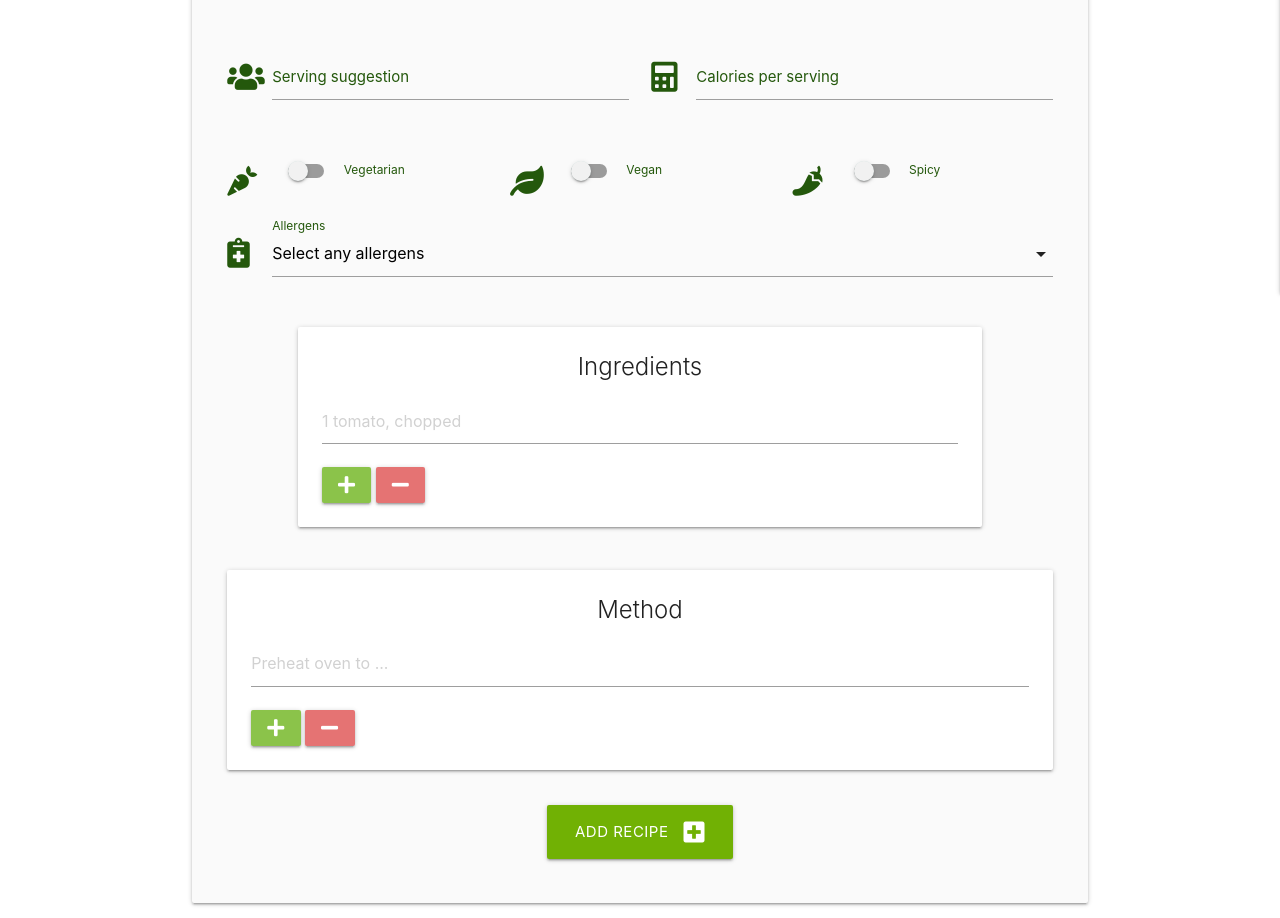
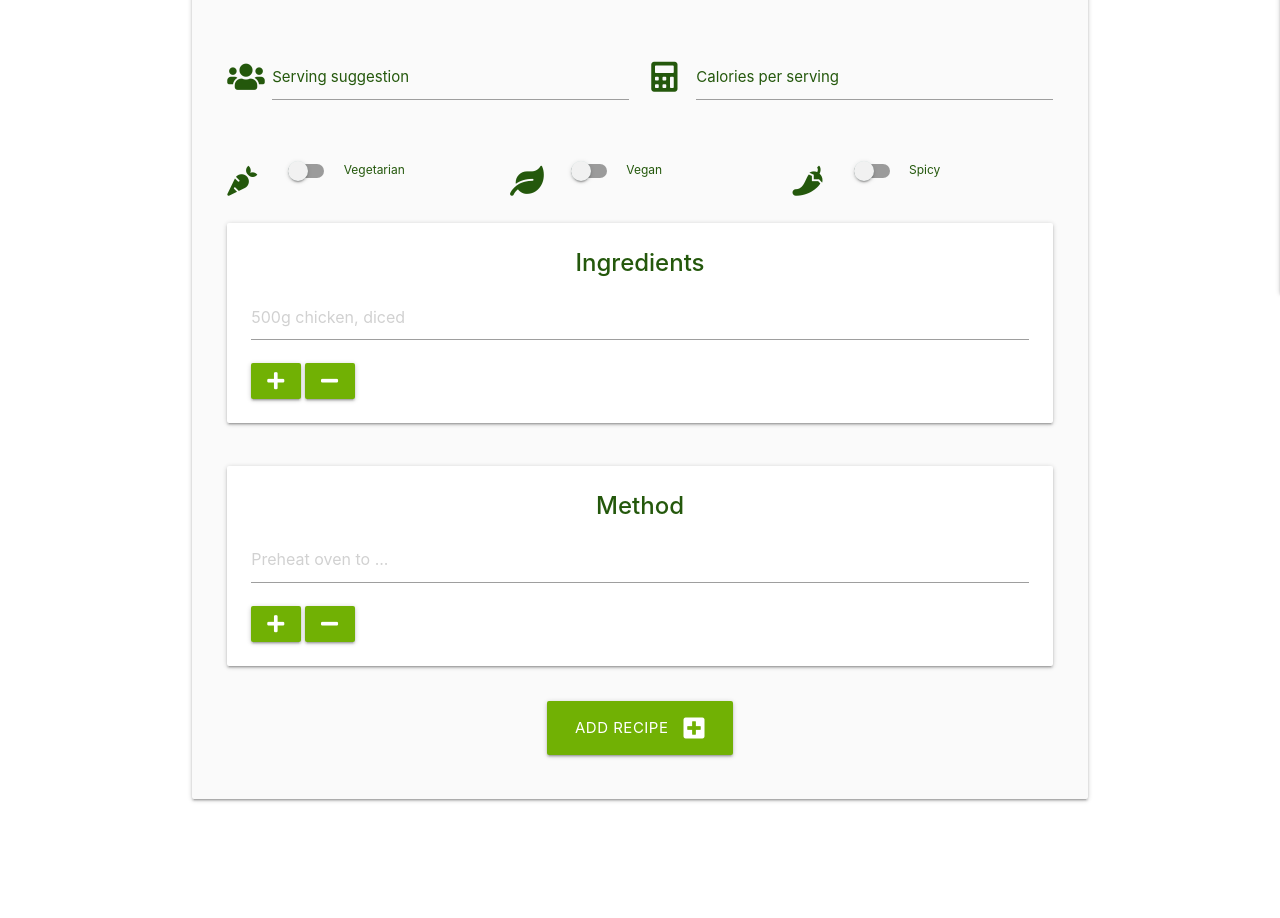
Before and after one commit to DominicSpears/milestoneproject3-soulfood, a Flask app: page /add_recipe in a window 1280 px wide. Shown: the part 567-1485 px from the top of the page. After the commit the page ends 1369 px from the top, so only its background shows below. Run offline with Flask 2, Linux system fonts and the light colour scheme; data that the repository does not hold is empty; some libraries are stand-ins or nearby versions.

Commit message:
Style ingredients and method input for add/edit recipe

```diff
--- a/app.py
+++ b/app.py
@@ -22,6 +22,7 @@ mongo = PyMongo(app)
 @app.route("/get_recipes")
 def get_recipes():
     recipes = list(mongo.db.recipes.find())
+    allergens = mongo.db.allergens.find()
     return render_template("recipes.html", recipes=recipes)
 
 
@@ -137,7 +138,7 @@ def add_recipe():
         return redirect(url_for("get_recipes"))
 
     cuisines = mongo.db.cuisines.find().sort("cuisine_name", 1)
-    allergens = mongo.db.allergens.find().sort("allergen", 1)
+    allergens = mongo.db.allergens.find().sort("allergens", 1)
     return render_template("add_recipe.html", cuisines=cuisines, allergens=allergens)
 
 
@@ -169,7 +170,7 @@ def edit_recipe(recipe_id):
 
     recipe = mongo.db.recipes.find_one({"_id": ObjectId(recipe_id)})
     cuisines = mongo.db.cuisines.find().sort("cuisine_name", 1)
-    allergens = mongo.db.allergens.find().sort("allergen", 1)
+    allergens = mongo.db.allergens.find().sort("allergens", 1)
     return render_template("edit_recipe.html", recipe=recipe, cuisines=cuisines, allergens=allergens)
 
 
--- a/static/css/style.css
+++ b/static/css/style.css
@@ -210,18 +210,19 @@
     color: #24580C;
 }
 
-.ingredientsContainer {
-    width: 100%;
-    min-height: 100px;
-    background-color: white;
-    border: 2px solid #71B104;
+.add-title,
+.edit-title {
+    color: #24580C;
 }
 
-.methodContainer {
-    width: 100%;
-    min-height: 100px;
-    background-color: white;
-    border: 2px solid #71B104;
+.add-btn,
+.edit-btn {
+    background-color: #71B104;
+}
+
+.add-btn:hover,
+.edit-btn:hover {
+    background-color: #24580C;
 }
 
 /*------------------------------------------view recipe.html*/
--- a/templates/add_recipe.html
+++ b/templates/add_recipe.html
@@ -101,7 +101,7 @@
             </div>
         </div>
         <!-----------------------------Allergen dropdown multiselect-->
-        <div class="row">
+        <!-- <div class="row">
             <div class="input-field col s12">
                 <i class="fas fa-notes-medical prefix"></i>
                 <select id="allergen" name="allergen" class="validate" multiple>
@@ -112,24 +112,24 @@
                 </select>
                 <label for="allergen">Allergens</label>
             </div>
-        </div>
+        </div> -->
         <!-----------------------------Ingredients list-->
         <div class="row">
-            <div class="col s10 offset-s1">
+            <div class="col s12">
                 <div class="card background">
                     <div class="card-content">
-                        <span class="card-title center">Ingredients</span>
+                        <span class="card-title center add-title"><strong>Ingredients</strong></span>
                         <div class="addIngredient new-ingredient ingredient">
-                            <div class="input-field whites-4">
-                                <input id="ingredients" type="text" placeholder="1 tomato, chopped" name="ingredients[]"
+                            <div class="input-field">
+                                <input id="ingredients" type="text" placeholder="500g chicken, diced" name="ingredients[]"
                                     class="ingredients validate" minlength="1" maxlength="100" required>
                             </div>
                         </div>
                         <!-- add button -->
-                        <a id="add_ingredient" class="btn waves-effect waves-light light-green"><i
+                        <a id="add_ingredient" class="add-btn btn waves-effect waves-light"><i
                                 class="material-icons fas fa-plus"></i></a>
                         <!-- Remove button -->
-                        <a id="remove_ingredient" class="btn waves-effect waves-light red lighten-2"><i
+                        <a id="remove_ingredient" class="add-btn btn waves-effect waves-light"><i
                                 class="fas fa-minus"></i></a>
                     </div>
                 </div>
@@ -141,7 +141,7 @@
             <div class="col s12">
                 <div class="card background">
                     <div class="card-content">
-                        <span class="card-title center">Method</span>
+                        <span class="card-title center add-title"><strong>Method</strong></span>
                         <div class="addMethod new-method method">
                             <div class="input-field whites-4">
                                 <input id="method" type="text" placeholder="Preheat oven to ..." name="method[]"
@@ -149,10 +149,10 @@
                             </div>
                         </div>
                         <!-- add button -->
-                        <a id="add_method" class="btn waves-effect waves-light light-green"><i
+                        <a id="add_method" class="add-btn btn waves-effect waves-light"><i
                                 class="material-icons fas fa-plus"></i></a>
                         <!-- Remove button -->
-                        <a id="remove_method" class="btn waves-effect waves-light red lighten-2"><i
+                        <a id="remove_method" class="add-btn btn waves-effect waves-light"><i
                                 class="fas fa-minus"></i></a>
                     </div>
                 </div>
```
Also changed, not shown: templates/edit_recipe.html (+11 -13 lines).
